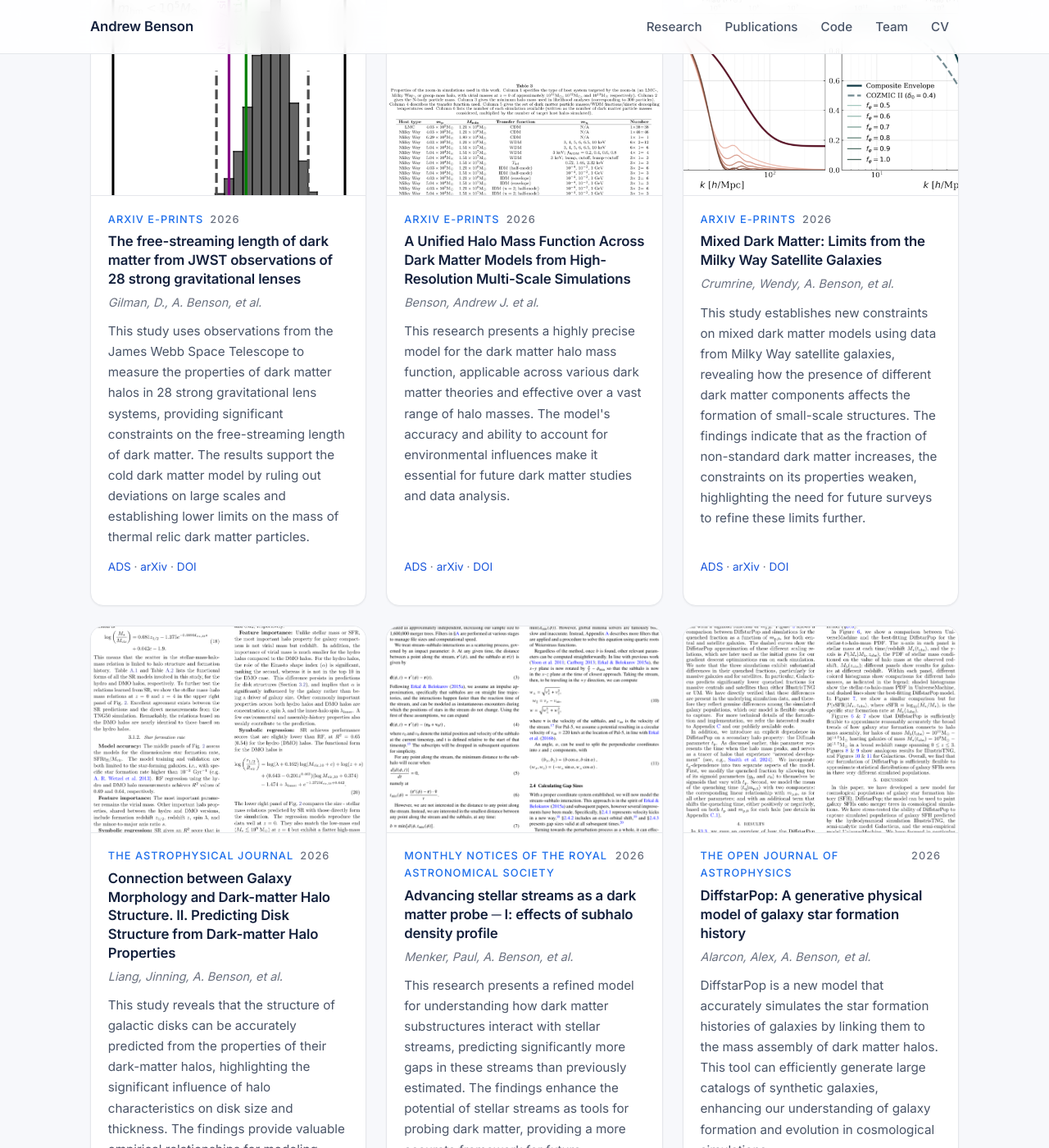
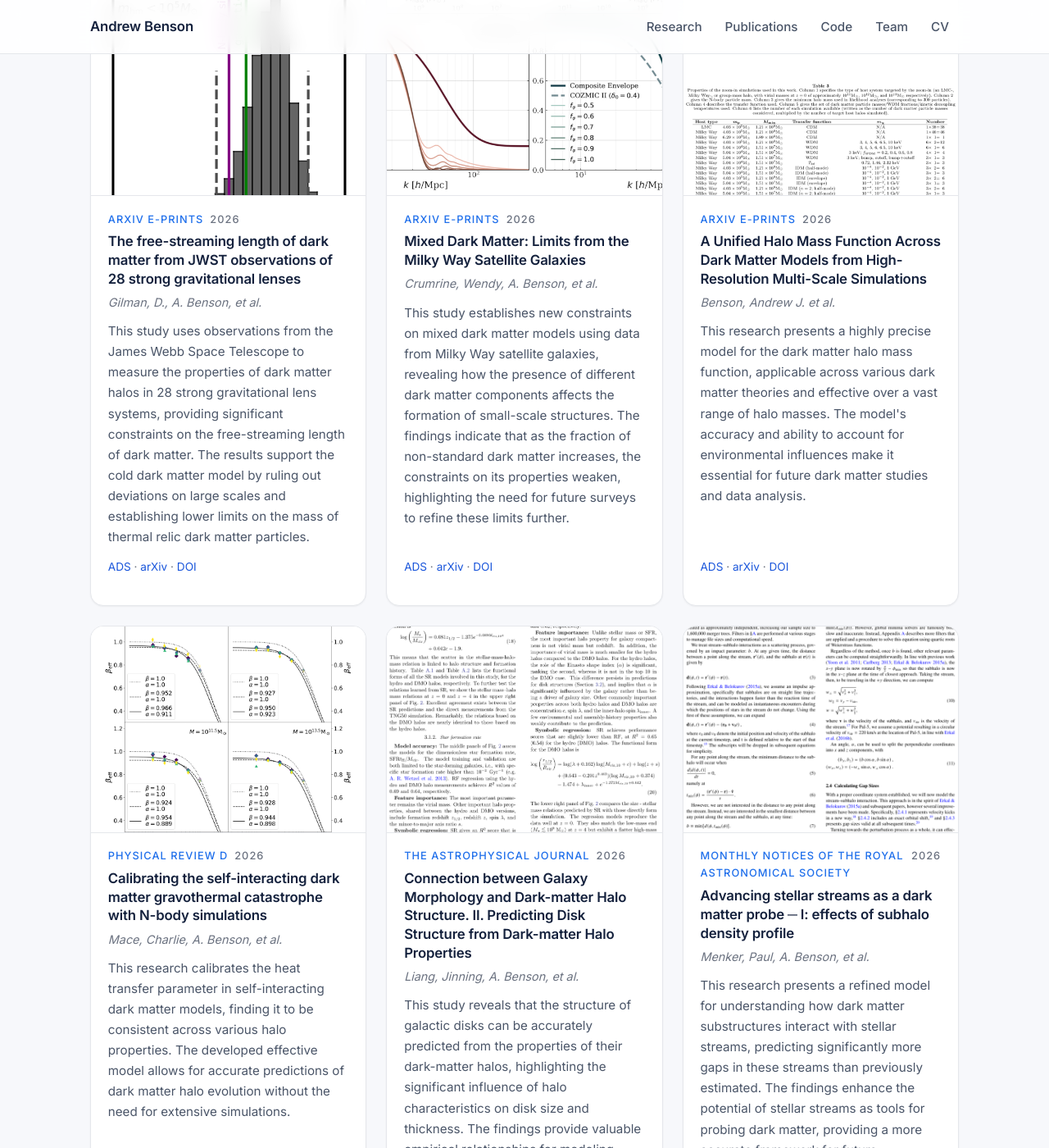
Before and after one commit to abensonca/abensonca.github.io, a Jekyll site: the page built from index.md, in a window 1280 px wide and 1400 px high, scrolled down 1467 px. Shown: the whole window at 82% size. Built offline with Jekyll 4.4.1, drawn with Linux system fonts in a browser that asks for light colours; some of the changed text lies outside the part shown.

Commit message:
chore: refresh papers from ADS

```diff
--- a/_data/papers.yml
+++ b/_data/papers.yml
@@ -13,19 +13,6 @@
     out deviations on large scales and establishing lower limits on the mass of thermal relic dark matter
     particles.
   figure: /assets/img/papers/2026arXiv260605277G.png
-- bibcode: 2026arXiv260612137B
-  title: A Unified Halo Mass Function Across Dark Matter Models from High-Resolution Multi-Scale Simulations
-  authors_short: Benson, Andrew J. et al.
-  year: 2026
-  venue: arXiv e-prints
-  url: https://ui.adsabs.harvard.edu/abs/2026arXiv260612137B
-  arxiv: https://arxiv.org/abs/2606.12137
-  doi: 10.48550/arXiv.2606.12137
-  summary: This research presents a highly precise model for the dark matter halo mass function, applicable
-    across various dark matter theories and effective over a vast range of halo masses. The model's accuracy
-    and ability to account for environmental influences make it essential for future dark matter studies
-    and data analysis.
-  figure: /assets/img/papers/2026arXiv260612137B.png
 - bibcode: 2026arXiv260610006C
   title: 'Mixed Dark Matter: Limits from the Milky Way Satellite Galaxies'
   authors_short: Crumrine, Wendy, A. Benson, et al.
@@ -40,6 +27,32 @@
     increases, the constraints on its properties weaken, highlighting the need for future surveys to refine
     these limits further.
   figure: /assets/img/papers/2026arXiv260610006C.png
+- bibcode: 2026arXiv260612137B
+  title: A Unified Halo Mass Function Across Dark Matter Models from High-Resolution Multi-Scale Simulations
+  authors_short: Benson, Andrew J. et al.
+  year: 2026
+  venue: arXiv e-prints
+  url: https://ui.adsabs.harvard.edu/abs/2026arXiv260612137B
+  arxiv: https://arxiv.org/abs/2606.12137
+  doi: 10.48550/arXiv.2606.12137
+  summary: This research presents a highly precise model for the dark matter halo mass function, applicable
+    across various dark matter theories and effective over a vast range of halo masses. The model's accuracy
+    and ability to account for environmental influences make it essential for future dark matter studies
+    and data analysis.
+  figure: /assets/img/papers/2026arXiv260612137B.png
+- bibcode: 2026PhRvD.113j3011M
+  title: Calibrating the self-interacting dark matter gravothermal catastrophe with <inline-formula><mml:math><mml:mi>N</mml:mi></mml:math></inline-formula>-body
+    simulations
+  authors_short: Mace, Charlie, A. Benson, et al.
+  year: 2026
+  venue: Physical Review D
+  url: https://ui.adsabs.harvard.edu/abs/2026PhRvD.113j3011M
+  arxiv: https://arxiv.org/abs/2504.13004
+  doi: 10.1103/x3lh-xfx9
+  summary: This research calibrates the heat transfer parameter in self-interacting dark matter models,
+    finding it to be consistent across various halo properties. The developed effective model allows for
+    accurate predictions of dark matter halo evolution without the need for extensive simulations.
+  figure: /assets/img/papers/2026PhRvD.113j3011M.png
 - bibcode: 2026ApJ..1003...12L
   title: Connection between Galaxy Morphology and Dark-matter Halo Structure. II. Predicting Disk Structure
     from Dark-matter Halo Properties
@@ -67,16 +80,3 @@
     The findings enhance the potential of stellar streams as tools for probing dark matter, providing
     a more accurate framework for future observations.
   figure: /assets/img/papers/2026MNRAS.548ag538M.png
-- bibcode: 2026OJAp....961920A
-  title: 'DiffstarPop: A generative physical model of galaxy star formation history'
-  authors_short: Alarcon, Alex, A. Benson, et al.
-  year: 2026
-  venue: The Open Journal of Astrophysics
-  url: https://ui.adsabs.harvard.edu/abs/2026OJAp....961920A
-  arxiv: https://arxiv.org/abs/2510.27604
-  doi: 10.33232/001c.161920
-  summary: DiffstarPop is a new model that accurately simulates the star formation histories of galaxies
-    by linking them to the mass assembly of dark matter halos. This tool can efficiently generate large
-    catalogs of synthetic galaxies, enhancing our understanding of galaxy formation and evolution in cosmological
-    simulations.
-  figure: /assets/img/papers/2026OJAp....961920A.png
```
